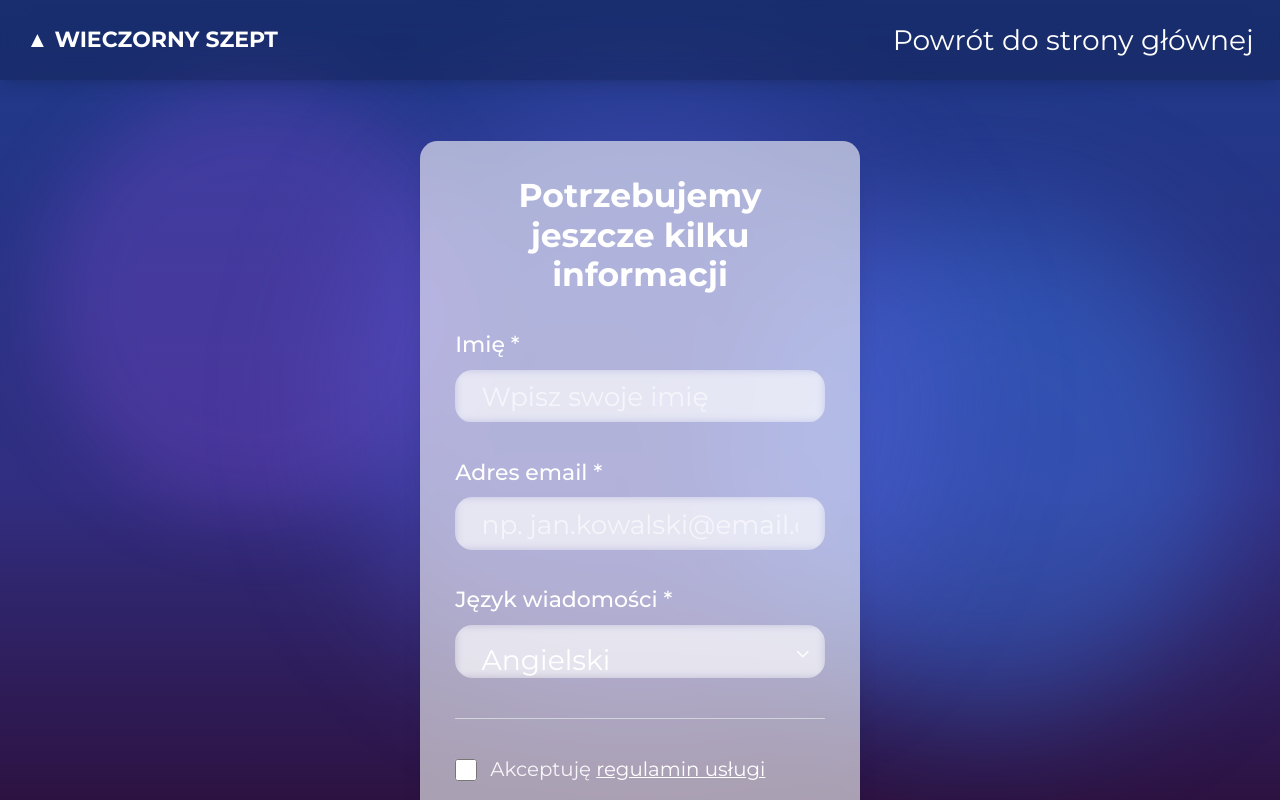
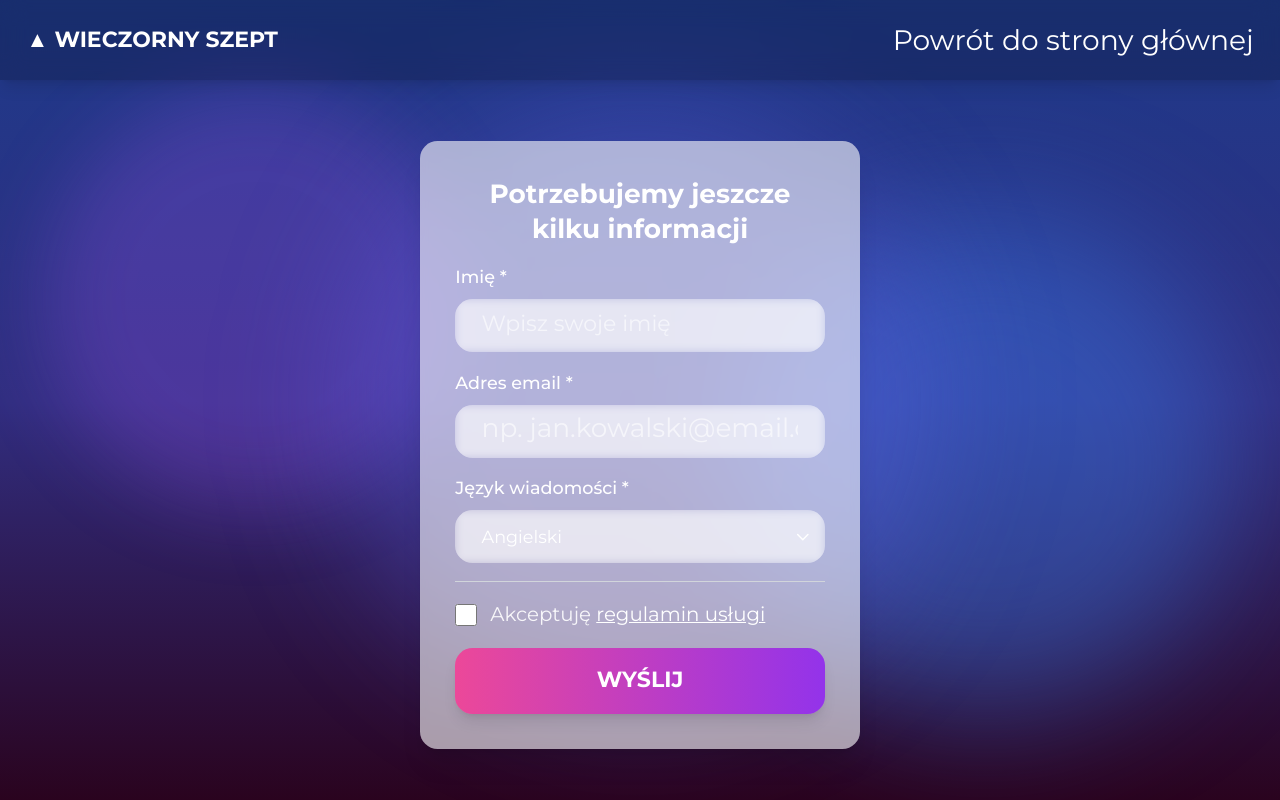
Before and after one commit to kamilkulik/whisper, a Next.js app: page /contact in a window 1280 px wide. Shown: the top 800 px of the page. Built offline with nearby package versions, Linux system fonts and the light colour scheme.

Commit message:
fix some font sizing and spacing in ContactForm #2

```diff
--- a/src/app/_components/ConfirmationCodeForm.tsx
+++ b/src/app/_components/ConfirmationCodeForm.tsx
@@ -376,7 +376,7 @@ function PhoneForm({
           <div>
             <label
               htmlFor="email"
-              className="block text-white font-medium mb-2 text-sm"
+              className="block text-white font-medium mb-2 text-xl"
             >
               Adres email *
             </label>
@@ -391,7 +391,7 @@ function PhoneForm({
               }}
               onBlur={(e) => handleInputBlur("email", e.target.value)}
               required
-              className={`w-full h-12 px-6 py-3 bg-white/20 border-0 rounded-2xl text-white placeholder-white/60 focus:outline-none focus:ring-2 backdrop-blur-sm ${
+              className={`w-full h-12 px-6 py-3 bg-white/20 border-0 rounded-2xl text-white placeholder-white/60 focus:outline-none focus:ring-2 backdrop-blur-sm placeholder:text-xl ${
                 validationErrors.email
                   ? "focus:ring-red-500/50 ring-2 ring-red-500/30"
                   : "focus:ring-white/30"
--- a/src/app/_components/ContactForm.tsx
+++ b/src/app/_components/ContactForm.tsx
@@ -277,20 +277,24 @@ export default function ContactForm({
       className="max-w-md mx-auto bg-white/60 dark:bg-gray-800/60 rounded-2xl shadow-xl p-8 backdrop-blur-sm relative z-50"
       data-oid="tb00.87"
     >
-      <div className="mb-8" data-oid="fv3gut-">
+      <div className="mb-8 lg:mb-4" data-oid="fv3gut-">
         <h3
-          className="text-3xl text-center font-bold text-white mb-2"
+          className="text-3xl lg:text-2xl text-center font-bold text-white mb-2"
           data-oid="8cie_js"
         >
           Potrzebujemy jeszcze kilku informacji
         </h3>
       </div>
 
-      <form onSubmit={handleSubmit} className="space-y-8" data-oid="d937n0b">
+      <form
+        onSubmit={handleSubmit}
+        className="space-y-8 lg:space-y-4"
+        data-oid="d937n0b"
+      >
         <div data-oid="1x7_v4l">
           <label
             htmlFor="imie"
-            className="block text-white font-medium mb-2 text-xl"
+            className="block text-white font-medium mb-2 text-xl lg:text-base"
             data-oid="er2p-26"
           >
             Imię *
@@ -306,7 +310,7 @@ export default function ContactForm({
             }}
             onBlur={(e) => handleInputBlur("imie", e.target.value)}
             required
-            className={`w-full h-12 px-6 py-3 bg-white/20 border-0 rounded-2xl text-white placeholder-white/60 focus:outline-none focus:ring-2 backdrop-blur-sm placeholder:text-2xl ${
+            className={`w-full px-6 py-3 bg-white/20 border-0 rounded-2xl text-white placeholder-white/60 focus:outline-none focus:ring-2 backdrop-blur-sm placeholder:text-xl lg:text-base ${
               validationErrors.imie
                 ? "focus:ring-red-500/50 ring-2 ring-red-500/30"
                 : "focus:ring-white/30"
@@ -325,7 +329,7 @@ export default function ContactForm({
         <div data-oid="u4p0sqc">
           <label
             htmlFor="email"
-            className="block text-white font-medium mb-2 text-xl"
+            className="block text-white font-medium mb-2 text-xl lg:text-base"
             data-oid="cvsh.:4"
           >
             Adres email *
@@ -341,7 +345,7 @@ export default function ContactForm({
             }}
             onBlur={(e) => handleInputBlur("email", e.target.value)}
             required
-            className={`w-full h-12 px-6 py-3 bg-white/20 border-0 rounded-2xl text-white placeholder-white/60 focus:outline-none focus:ring-2 backdrop-blur-sm placeholder:text-2xl ${
+            className={`w-full px-6 py-3 bg-white/20 border-0 rounded-2xl text-white placeholder-white/60 focus:outline-none focus:ring-2 backdrop-blur-sm placeholder:text-2xl lg:text-base ${
               validationErrors.email
                 ? "focus:ring-red-500/50 ring-2 ring-red-500/30"
                 : "focus:ring-white/30"
@@ -360,7 +364,7 @@ export default function ContactForm({
         <div data-oid="isekqo7">
           <label
             htmlFor="jezykWiadomosci"
-            className="block text-white font-medium mb-2 text-xl"
+            className="block text-white font-medium mb-2 text-xl lg:text-base"
             data-oid="2ox.qfi"
           >
             Język wiadomości *
@@ -373,10 +377,12 @@ export default function ContactForm({
             <button
               type="button"
               onClick={() => setIsLanguageDropdownOpen(!isLanguageDropdownOpen)}
-              className="w-full h-12 px-6 py-3 bg-white/20 border-0 rounded-2xl text-white focus:outline-none focus:ring-2 focus:ring-white/30 backdrop-blur-sm pr-10 text-left"
+              className="w-full px-6 py-3 bg-white/20 border-0 rounded-2xl text-white focus:outline-none focus:ring-2 focus:ring-white/30 backdrop-blur-sm pr-10 text-left lg:text-base"
               data-oid="c3lmv88"
             >
-              {formData.jezykWiadomosci}
+              {languageOptions.find(
+                (option) => option.code === formData.jezykWiadomosci
+              )?.name || formData.jezykWiadomosci}
             </button>
             <div
               className="absolute inset-y-0 right-3 flex items-center pointer-events-none"
@@ -483,7 +489,7 @@ export default function ContactForm({
         <button
           type="submit"
           disabled={isSubmitting}
-          className="w-full bg-gradient-to-r from-pink-500 to-purple-600 hover:from-pink-600 hover:to-purple-700 disabled:from-gray-400 disabled:to-gray-500 text-white font-bold py-4 px-6 rounded-2xl transition-all duration-200 focus:outline-none focus:ring-2 focus:ring-white/30 text-lg shadow-lg"
+          className="w-full bg-gradient-to-r from-pink-500 to-purple-600 hover:from-pink-600 hover:to-purple-700 disabled:from-gray-400 disabled:to-gray-500 text-white font-bold py-4 px-6 rounded-2xl transition-all duration-200 focus:outline-none focus:ring-2 focus:ring-white/30 text-xl shadow-lg"
           data-oid="yomb8ur"
         >
           {isSubmitting ? "WYSYŁANIE..." : "WYŚLIJ"}
```
